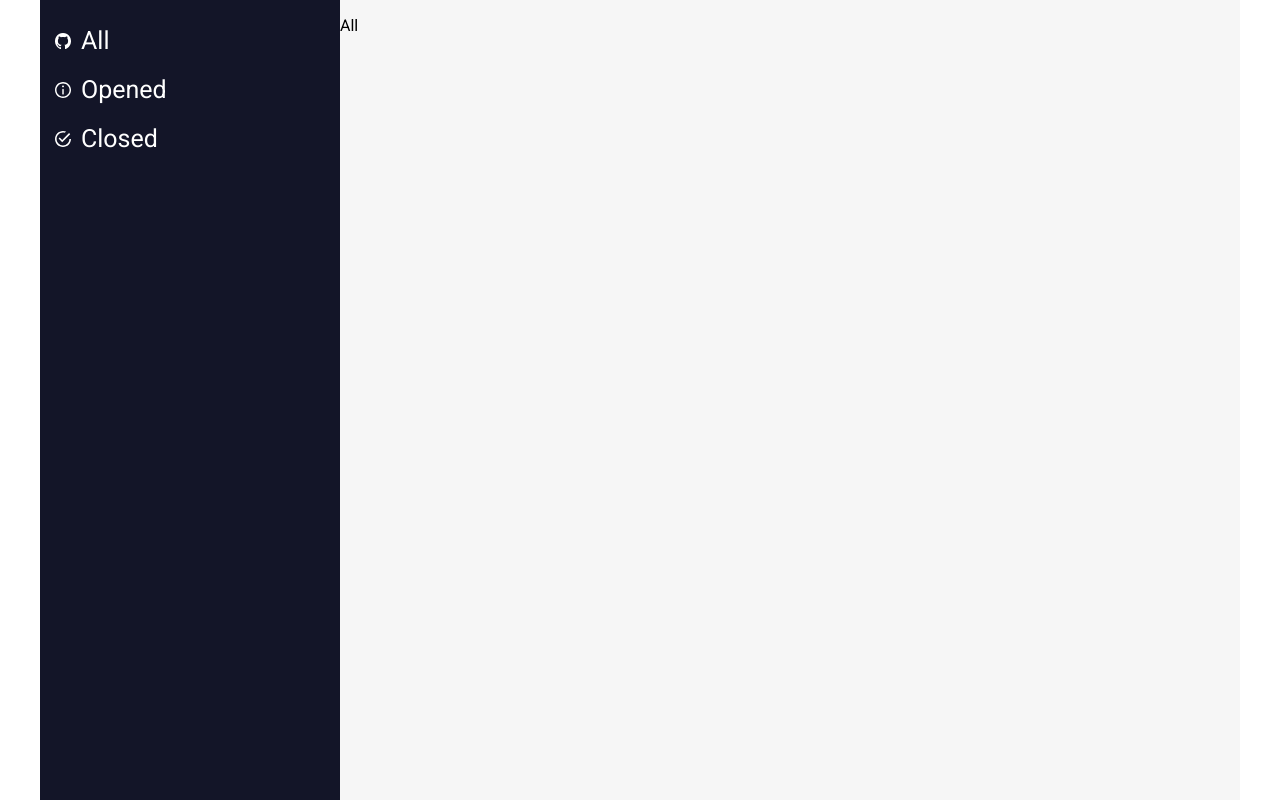
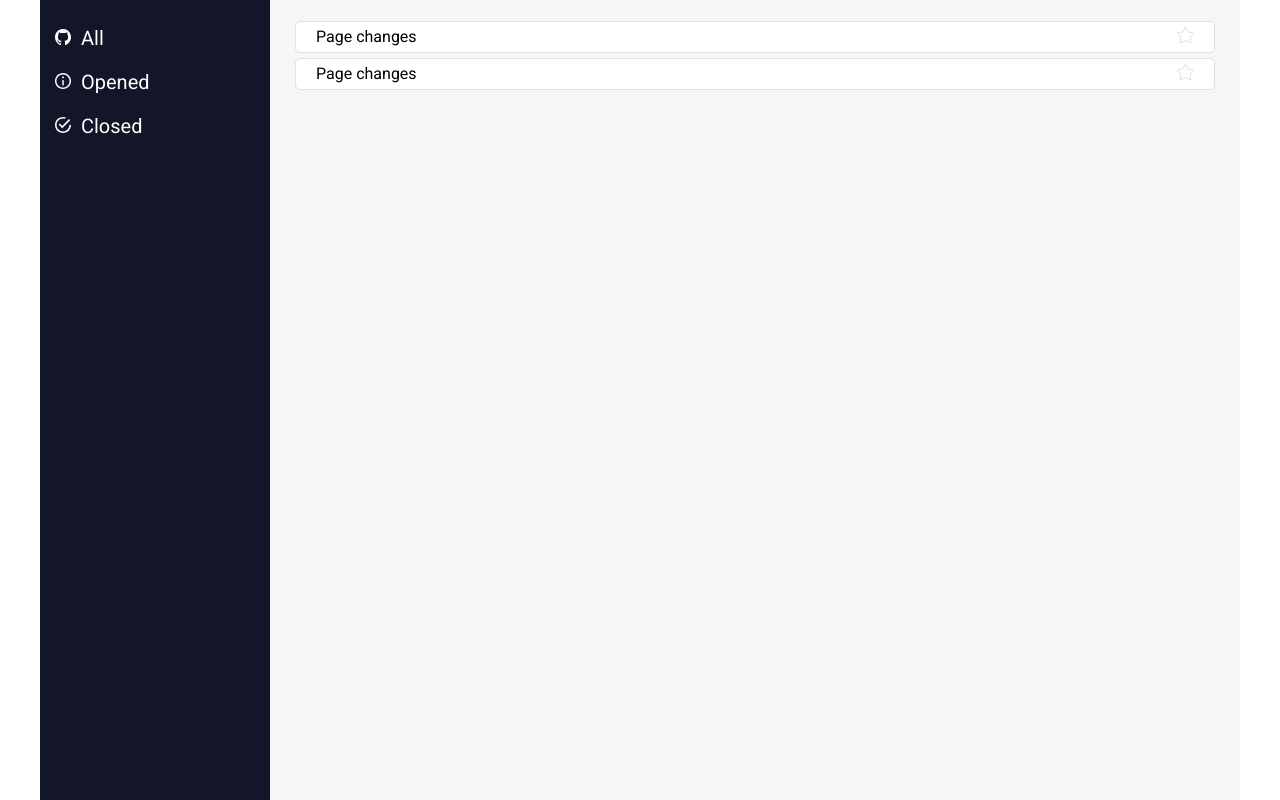
Before and after one commit to lukwys/gh_issues_app, a React (Create React App) app: page / in a window 1280 px wide. Built offline with nearby package versions, Linux system fonts and the light colour scheme.

Commit message:
issues list

```diff
--- a/src/components/Content.jsx
+++ b/src/components/Content.jsx
@@ -1,20 +1,18 @@
-import {
-  Switch,
-  Route,
-} from "react-router-dom";
+import { Switch, Route } from "react-router-dom";
+import { IssuesList } from './IssuesList';
 import './content.scss';
 
 export const Content = () => {
   return (
     <Switch>
       <Route exact path="/">
-        <p>All</p>
+        <IssuesList></IssuesList>
       </Route>
       <Route path="/opened">
-        <p>Opened</p>
+        <IssuesList></IssuesList>
       </Route>
       <Route path="/closed">
-        <p>Closed</p>
+        <IssuesList></IssuesList>
       </Route>
     </Switch>
   )
--- /dev/null
+++ b/src/components/Issue.jsx
@@ -0,0 +1,21 @@
+import React, { useState } from 'react';
+import star_icon from '../assets/icon-star.svg';
+import star_icon_active from '../assets/icon-star-active.svg';
+import './issue.scss';
+
+export const Issue = () => {
+  const [isActive, setActive] = useState(false);
+
+  const onIssueClick = () => {
+    setActive(!isActive);
+  };
+
+  return (
+    <li className="issue" onClick={onIssueClick}>
+      <span className="issue__title">Page changes</span>
+      <div className="issue__icon-wrapper">
+        <img src={isActive? star_icon_active : star_icon} alt="star icon"/>
+      </div>
+    </li>
+  )
+}
--- /dev/null
+++ b/src/components/IssuesList.jsx
@@ -0,0 +1,13 @@
+import React from 'react';
+import { Issue } from './Issue';
+import './issues-list.scss'
+
+export const IssuesList = () => {
+
+  return (
+    <ul className="issues-list">
+      <Issue />
+      <Issue />
+    </ul>
+  )
+}
--- /dev/null
+++ b/src/components/issue.scss
@@ -0,0 +1,13 @@
+.issue {
+  display: flex;
+  justify-content: space-between;
+  padding: 5px 20px;
+  margin: 5px 0;
+  border: 1px solid #e0e0e0;
+  border-radius: 5px;
+  background: #fff;
+
+  &:hover {
+    cursor: pointer;
+  }
+}
--- /dev/null
+++ b/src/components/issues-list.scss
@@ -0,0 +1,5 @@
+.issues-list {
+  list-style: none;
+  width: 100%;
+  padding: 0 25px;
+}
--- a/src/components/navigation.scss
+++ b/src/components/navigation.scss
@@ -4,7 +4,7 @@
 
   &__item {
     padding: 10px 15px;
-    font-size: 25px;
+    font-size: 20px;
   }
 
   &__icon {
```
Also changed, not shown: src/assets/icon-star-active.svg (added), src/assets/icon-star.svg (added).
